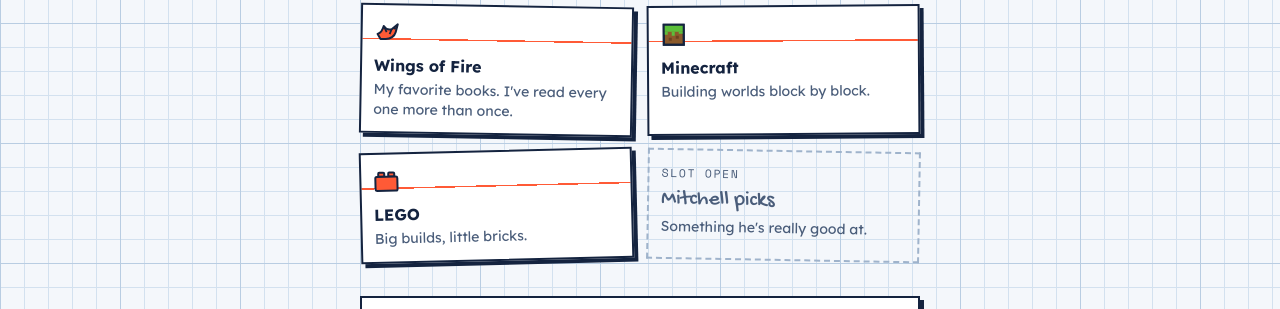
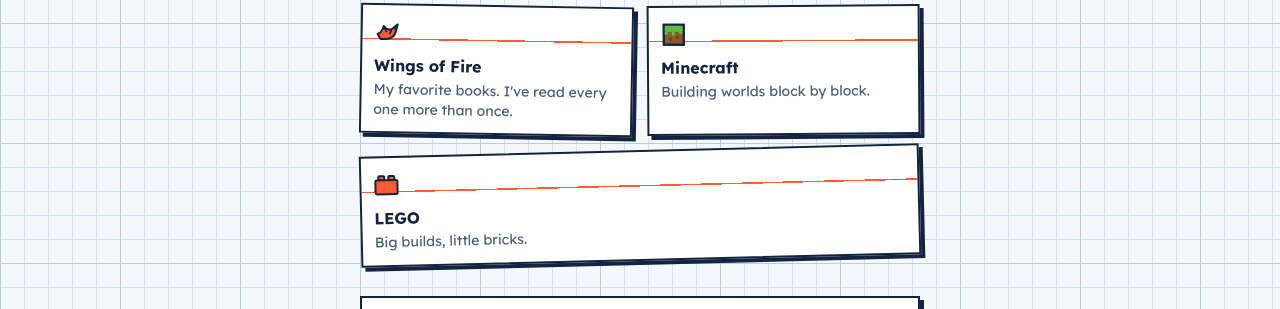
Before and after one commit to tannerspaulding/mitchellspaulding-com, a plain HTML site: page index.html in a window 1280 px wide. Shown: the part 937-1246 px from the top of the page. Drawn offline with nearby package versions, Linux system fonts and the light colour scheme.

Commit message:
Remove the open likes slot; last card spans the row
Co-Authored-By: Claude Opus 5.5 <noreply@anthropic.com>

```diff
--- a/index.html
+++ b/index.html
@@ -97,6 +97,7 @@ p{margin:0}
 .like .ic{width:26px;height:26px;margin-bottom:6px}
 .like h3{font-size:1rem}
 .like p{font-size:.88rem;color:var(--ink-soft);line-height:1.4}
+.like:last-child:nth-child(odd){grid-column:1/-1}
 .like.todo{background:transparent;background-image:none;border:2px dashed var(--dash);box-shadow:none}
 .like.todo h3{font-family:var(--hand);font-weight:400;font-size:1.35rem;color:var(--ink-soft)}
 
@@ -244,11 +245,6 @@ p{margin:0}
         <svg class="ic" viewBox="0 0 26 26" aria-hidden="true"><rect x="5" y="4" width="6" height="4" rx="1" fill="var(--red)" stroke="var(--ink)" stroke-width="2"/><rect x="15" y="4" width="6" height="4" rx="1" fill="var(--red)" stroke="var(--ink)" stroke-width="2"/><rect x="2" y="8" width="22" height="14" rx="1.5" fill="var(--red)" stroke="var(--ink)" stroke-width="2"/></svg>
         <h3>LEGO</h3>
         <p>Big builds, little bricks.</p>
-      </div>
-      <div class="like todo">
-        <span class="label">Slot open</span>
-        <h3>Mitchell picks</h3>
-        <p>Something he's really good at.</p>
       </div>
     </div>
     <div class="shelf" aria-labelledby="wof-h">
```
